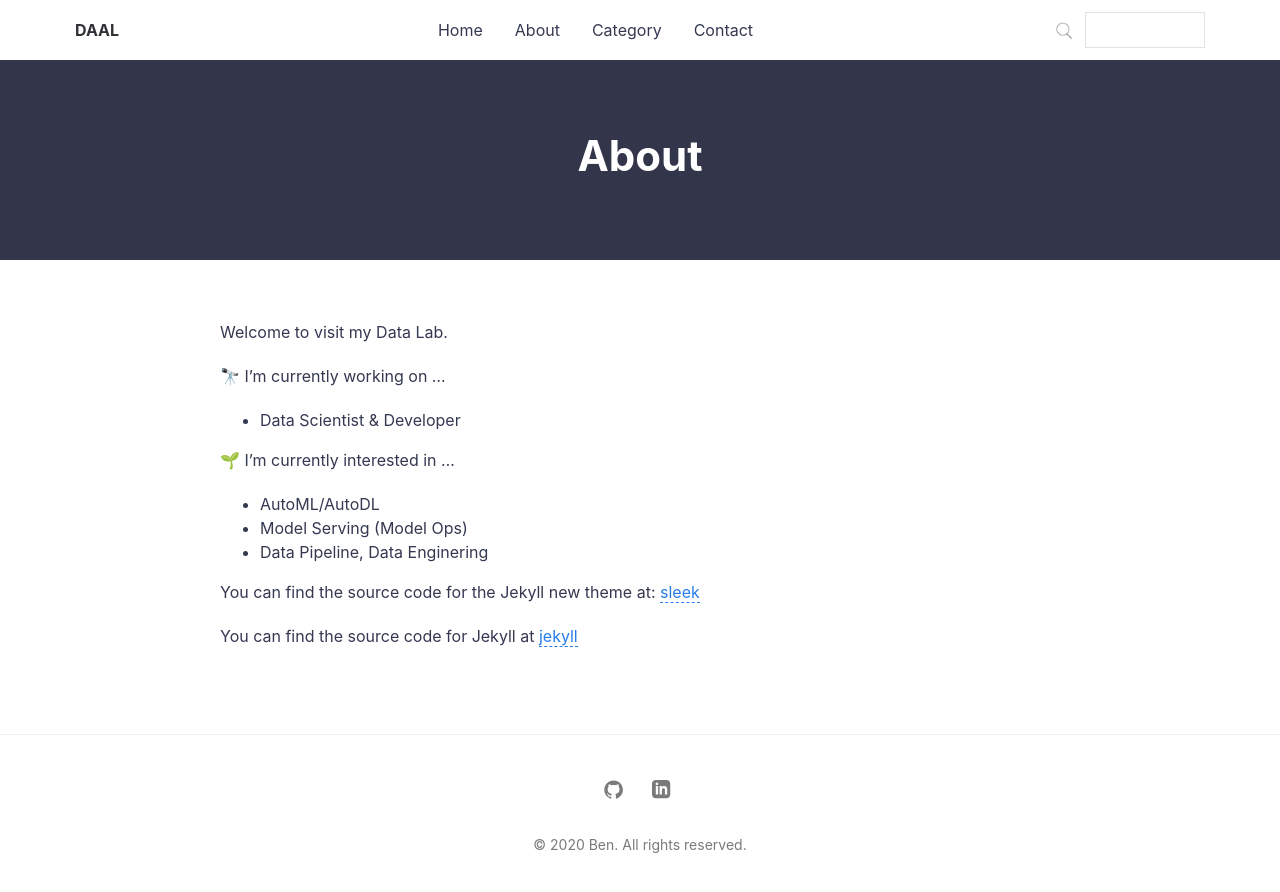
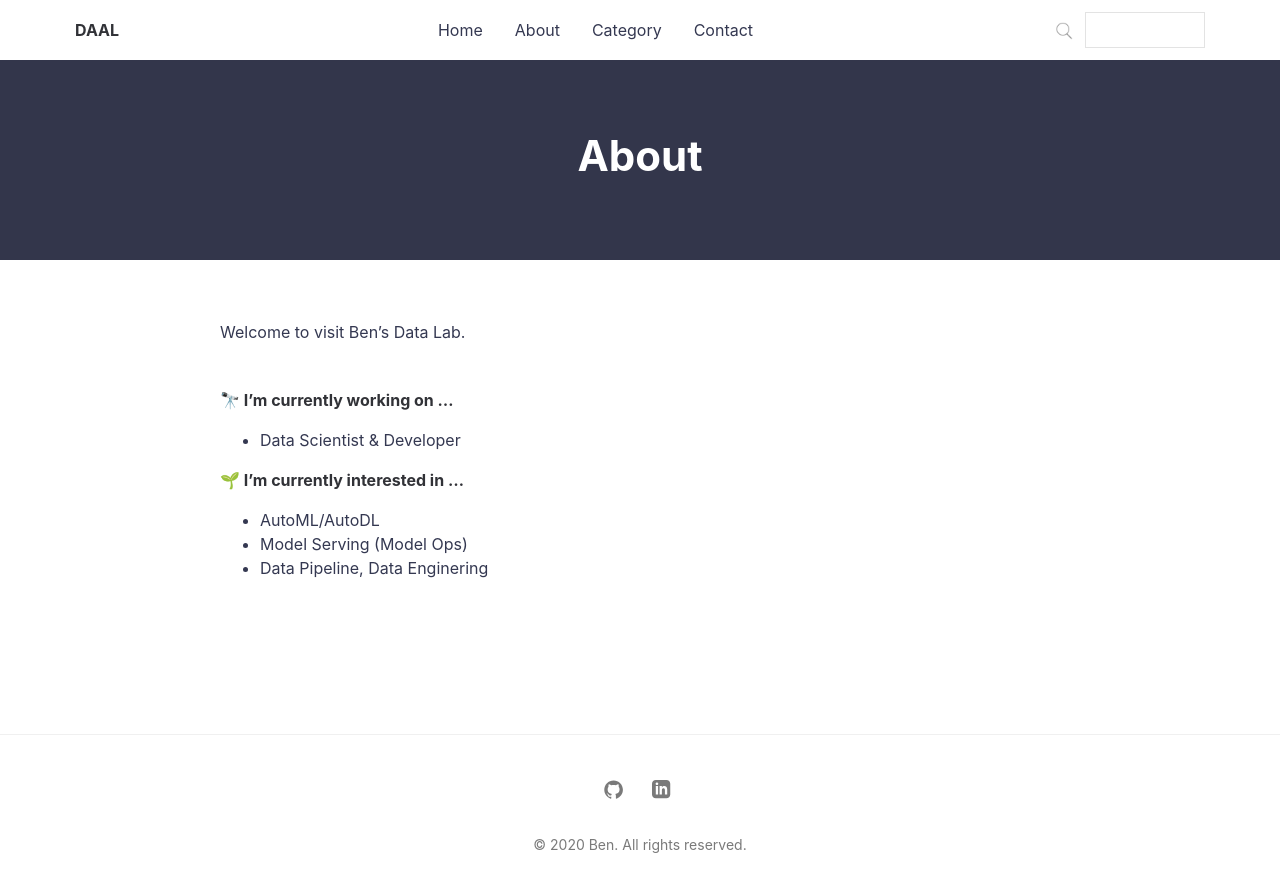
Before and after one commit to hjben/hjben.github.io, a Jekyll site: the page built from about.md, in a window 1280 px wide. Shown: the top 892 px of the page. Built offline with Jekyll 4.4.1, drawn with Linux system fonts in a browser that asks for light colours; nearby versions of some CDN libraries.

Commit message:
About page revised

```diff
--- a/about.md
+++ b/about.md
@@ -4,20 +4,13 @@ title: About
 permalink: /about/
 ---
 
-Welcome to visit my Data Lab.
+Welcome to visit Ben's Data Lab.
+<br><br>
 
-
-🔭 I’m currently working on ...
-
+#### 🔭 I’m currently working on ...
 - Data Scientist & Developer
 
-🌱 I’m currently interested in ...
+#### 🌱 I’m currently interested in ...
 - AutoML/AutoDL
 - Model Serving (Model Ops)
 - Data Pipeline, Data Enginering
-
-You can find the source code for the Jekyll new theme at:
-[sleek](https://github.com/janczizikow/sleek)
-
-You can find the source code for Jekyll at
-[jekyll](https://github.com/jekyll/jekyll)
```
